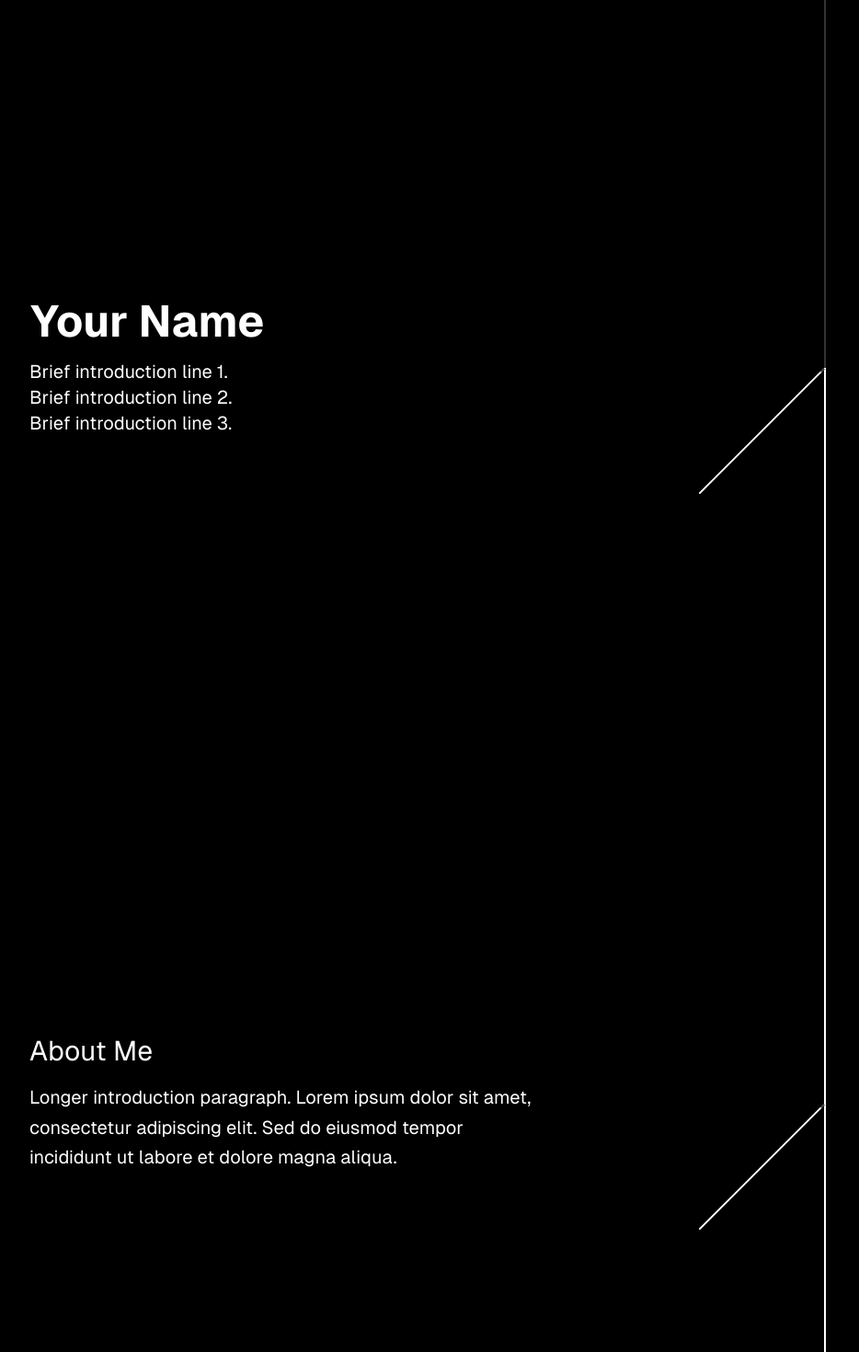
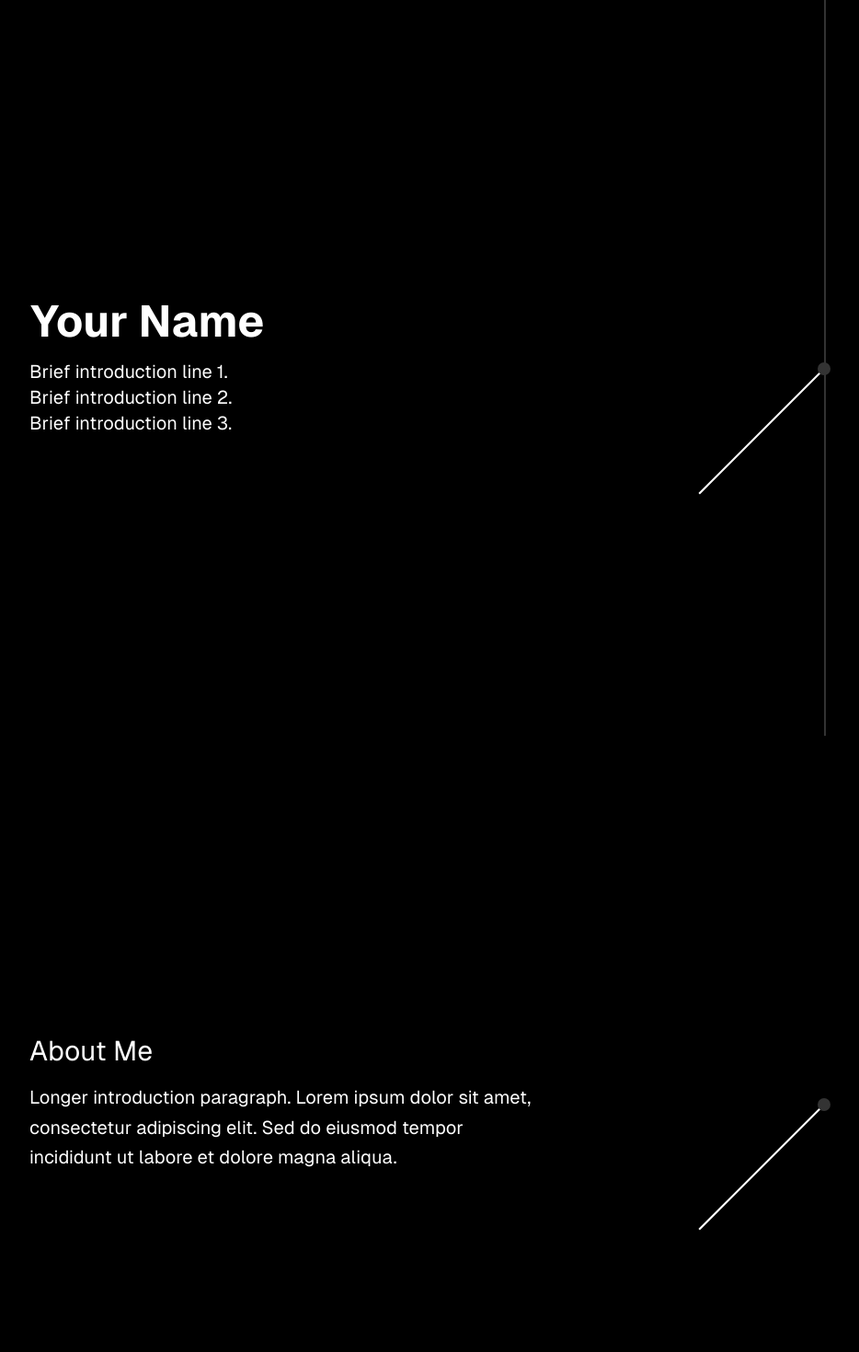
Before and after one commit to RishikSarkar/personal-portfolio-3.0, a Next.js app: page / in a window 1280 px wide. Shown: the top 1470 px of the page at 92% size, without its empty margins (0-934 px from the left). Built offline with nearby package versions, Linux system fonts and the light colour scheme.

Commit message:
Updated center vertical line to fix bugs

```diff
--- a/src/app/globals.css
+++ b/src/app/globals.css
@@ -34,7 +34,7 @@ html {
   top: 0;
   left: 0;
   width: 100%;
-  height: calc(min(var(--fill-percentage) * 1%, 50%));
+  height: var(--top-fill-percentage, 0%);
   background-color: white;
   transition: height 0.3s ease-out;
 }
@@ -42,10 +42,10 @@ html {
 .vertical-line::after {
   content: '';
   position: absolute;
-  top: 50%;
+  top: 50%;  /* Start from the center */
   left: 0;
   width: 100%;
-  height: calc(max((var(--fill-percentage) - 50) * 1%, 0px));
+  height: var(--bottom-fill-percentage, 0%);
   background-color: white;
   transition: height 0.3s ease-out;
 }
@@ -106,7 +106,7 @@ html {
   background-color: #333333;
   transform-origin: right center;
   transform: rotate(-45deg);
-  overflow: hidden;
+  overflow: visible;
 }
 
 .diagonal-line::before {
@@ -120,15 +120,20 @@ html {
   transition: width 0.3s ease-out;
 }
 
-.diagonal-line::after {
-  content: '';
+.diagonal-line-node {
   position: absolute;
-  right: -5px;  /* Changed back to right */
-  top: -5px;
-  width: 10px;
-  height: 10px;
+  right: 0;
+  top: 50%;
+  transform: translate(50%, -50%);
+  width: 14px;
+  height: 14px;
   background-color: #333333;
   border-radius: 50%;
+  /* Remove the transition for instantaneous color change */
+}
+
+.diagonal-line-node.filled {
+  background-color: white;
 }
 
 @layer utilities {
--- a/src/app/layout.tsx
+++ b/src/app/layout.tsx
@@ -2,7 +2,6 @@ import type { Metadata } from "next";
 import localFont from "next/font/local";
 import "./globals.css";
 import VerticalLine from '@/components/VerticalLine';
-import { useEffect } from 'react';
 
 const geistSans = localFont({
   src: "./fonts/GeistVF.woff",
@@ -25,13 +24,6 @@ export default function RootLayout({
 }: Readonly<{
   children: React.ReactNode;
 }>) {
-  useEffect(() => {
-    if (!sessionStorage.getItem('hasLoaded')) {
-      window.scrollTo(0, 0);
-      sessionStorage.setItem('hasLoaded', 'true');
-    }
-  }, []);
-
   return (
     <html lang="en">
       <body
--- a/src/app/page.tsx
+++ b/src/app/page.tsx
@@ -39,7 +39,9 @@ export default function Home() {
             Brief introduction line 3.
           </p>
         </div>
-        <div className="diagonal-line"></div>
+        <div className="diagonal-line">
+          <div className="diagonal-line-node"></div>
+        </div>
       </section>
 
       <section ref={el => { sectionRefs.current[1] = el }} className="section h-screen flex flex-col justify-center items-start pl-8 pr-[calc(30%+2rem)]">
@@ -50,19 +52,25 @@ export default function Home() {
             Sed do eiusmod tempor incididunt ut labore et dolore magna aliqua.
           </p>
         </div>
-        <div className="diagonal-line"></div>
+        <div className="diagonal-line">
+          <div className="diagonal-line-node"></div>
+        </div>
       </section>
 
       <section ref={el => { sectionRefs.current[2] = el }} className="section h-screen flex flex-col justify-center items-start pl-[15%] pr-8">
         <h2 className="text-3xl mb-4">Connect With Me</h2>
         <ScrollingLinks />
-        <div className="diagonal-line"></div>
+        <div className="diagonal-line">
+          <div className="diagonal-line-node"></div>
+        </div>
       </section>
 
       <section ref={el => { sectionRefs.current[3] = el }} className="section h-screen flex flex-col justify-center items-start pl-[15%] pr-8">
         <h2 className="text-3xl mb-4">Resume</h2>
         <a href="/resume.pdf" className="text-xl hover:underline">View My Resume</a>
-        <div className="diagonal-line"></div>
+        <div className="diagonal-line">
+          <div className="diagonal-line-node"></div>
+        </div>
       </section>
 
       <section ref={el => { sectionRefs.current[4] = el }} className="section h-screen flex flex-col justify-center items-start pl-[15%] pr-8">
--- a/src/components/VerticalLine.tsx
+++ b/src/components/VerticalLine.tsx
@@ -6,6 +6,24 @@ const VerticalLine: React.FC = () => {
   const lineRef = useRef<HTMLDivElement>(null);
   const diagonalLinesFilledRef = useRef<boolean[]>([]);
   const rafRef = useRef<number | null>(null);
+
+  const resetLines = useCallback(() => {
+    if (lineRef.current) {
+      lineRef.current.style.setProperty('--top-fill-percentage', '0%');
+      lineRef.current.style.setProperty('--bottom-fill-percentage', '0%');
+    }
+
+    const diagonalLines = document.querySelectorAll('.diagonal-line');
+    diagonalLines.forEach((line) => {
+      (line as HTMLElement).style.setProperty('--fill-percentage', '0%');
+      const node = line.querySelector('.diagonal-line-node') as HTMLElement;
+      if (node) {
+        node.classList.remove('filled');
+      }
+    });
+
+    diagonalLinesFilledRef.current = [];
+  }, []);
 
   const handleScroll = useCallback(() => {
     if (rafRef.current !== null) {
@@ -26,10 +44,13 @@ const VerticalLine: React.FC = () => {
       );
 
       if (lineRef.current) {
-        lineRef.current.style.setProperty('--fill-percentage', `${fillPercentage}`);
+        const topFillPercentage = Math.min(fillPercentage, 50);
+        const bottomFillPercentage = Math.max(0, fillPercentage - 50);
+        lineRef.current.style.setProperty('--top-fill-percentage', `${topFillPercentage}%`);
+        lineRef.current.style.setProperty('--bottom-fill-percentage', `${bottomFillPercentage}%`);
       }
 
-      const centerLineDarkY = windowHeight * (fillPercentage / 100);
+      const centerLineWhiteY = windowHeight * (fillPercentage / 100);
       const viewportCenter = windowHeight / 2;
 
       const diagonalLines = document.querySelectorAll('.diagonal-line');
@@ -37,6 +58,7 @@ const VerticalLine: React.FC = () => {
         const rect = line.getBoundingClientRect();
         const lineTop = rect.top;
         const lineBottom = rect.bottom;
+        const lineCenter = (lineTop + lineBottom) / 2;
 
         let lineFillPercentage;
         if (lineBottom <= viewportCenter) {
@@ -49,17 +71,49 @@ const VerticalLine: React.FC = () => {
 
         if (lineFillPercentage === 100) {
           diagonalLinesFilledRef.current[index] = true;
-        } else if (diagonalLinesFilledRef.current[index] && centerLineDarkY > lineBottom) {
-          diagonalLinesFilledRef.current[index] = false;
+        } else if (diagonalLinesFilledRef.current[index]) {
+          if (index < 2) {
+            if (centerLineWhiteY < lineBottom) {
+              diagonalLinesFilledRef.current[index] = false;
+              lineFillPercentage = Math.max(0, (centerLineWhiteY - lineTop) / (lineBottom - lineTop) * 100);
+            }
+          } else {
+            if (centerLineWhiteY > lineBottom) {
+              diagonalLinesFilledRef.current[index] = false;
+            }
+          }
         }
 
         const finalFillPercentage = diagonalLinesFilledRef.current[index] ? 100 : lineFillPercentage;
         (line as HTMLElement).style.setProperty('--fill-percentage', `${finalFillPercentage}%`);
+
+        // Handle the node color change
+        const node = line.querySelector('.diagonal-line-node') as HTMLElement;
+        if (node) {
+          if (centerLineWhiteY >= lineCenter) {
+            node.classList.add('filled');
+          } else {
+            node.classList.remove('filled');
+          }
+        }
       });
     });
   }, []);
 
   useEffect(() => {
+    const handleBeforeUnload = () => {
+      resetLines();
+    };
+
+    window.addEventListener('beforeunload', handleBeforeUnload);
+
+    return () => {
+      window.removeEventListener('beforeunload', handleBeforeUnload);
+    };
+  }, [resetLines]);
+
+  useEffect(() => {
+    resetLines();
     window.scrollTo(0, 0);
     sessionStorage.setItem('scrolledToTop', 'true');
     window.addEventListener('scroll', handleScroll);
@@ -70,7 +124,7 @@ const VerticalLine: React.FC = () => {
         cancelAnimationFrame(rafRef.current);
       }
     };
-  }, [handleScroll]);
+  }, [handleScroll, resetLines]);
 
   return <div ref={lineRef} className="vertical-line"></div>;
 };
```
